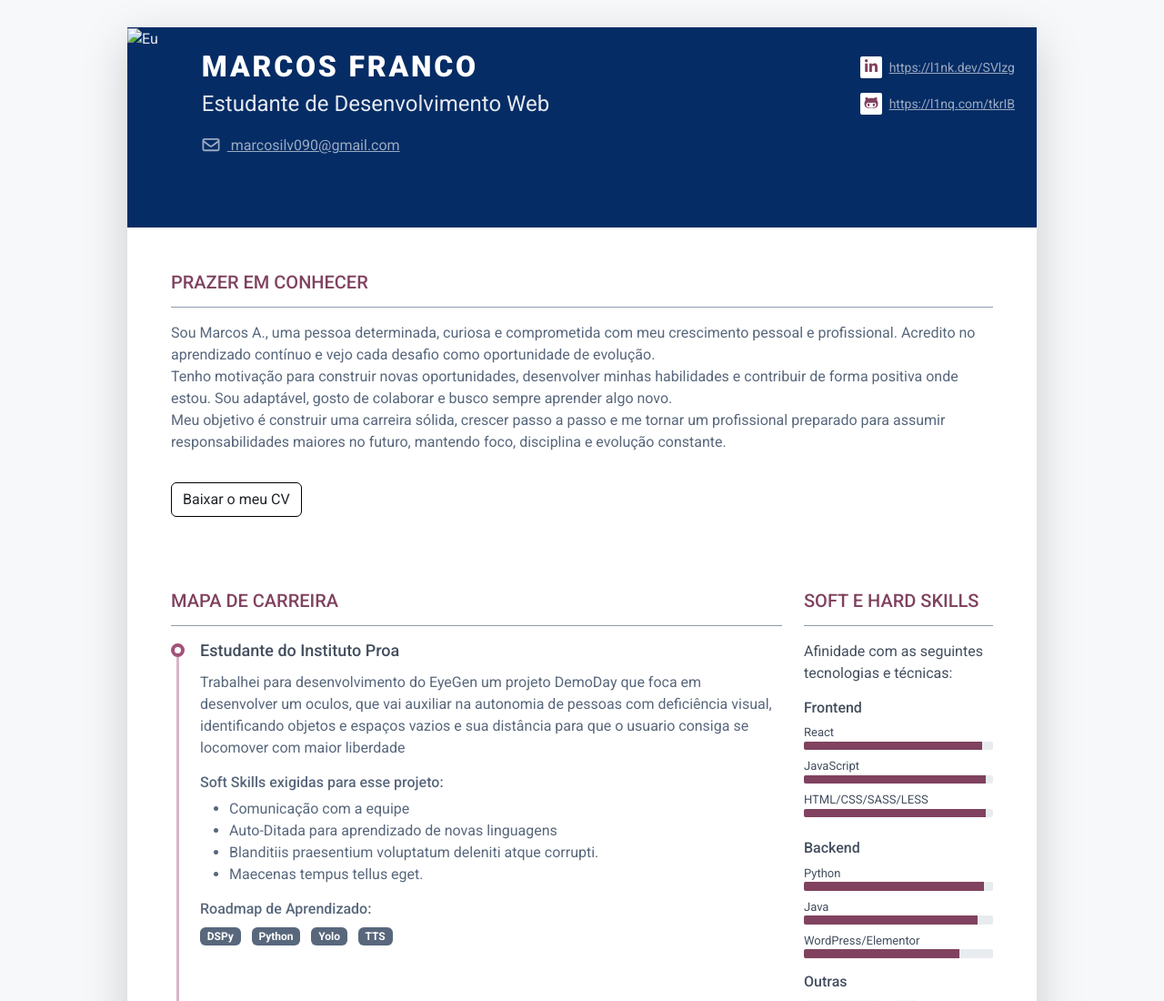
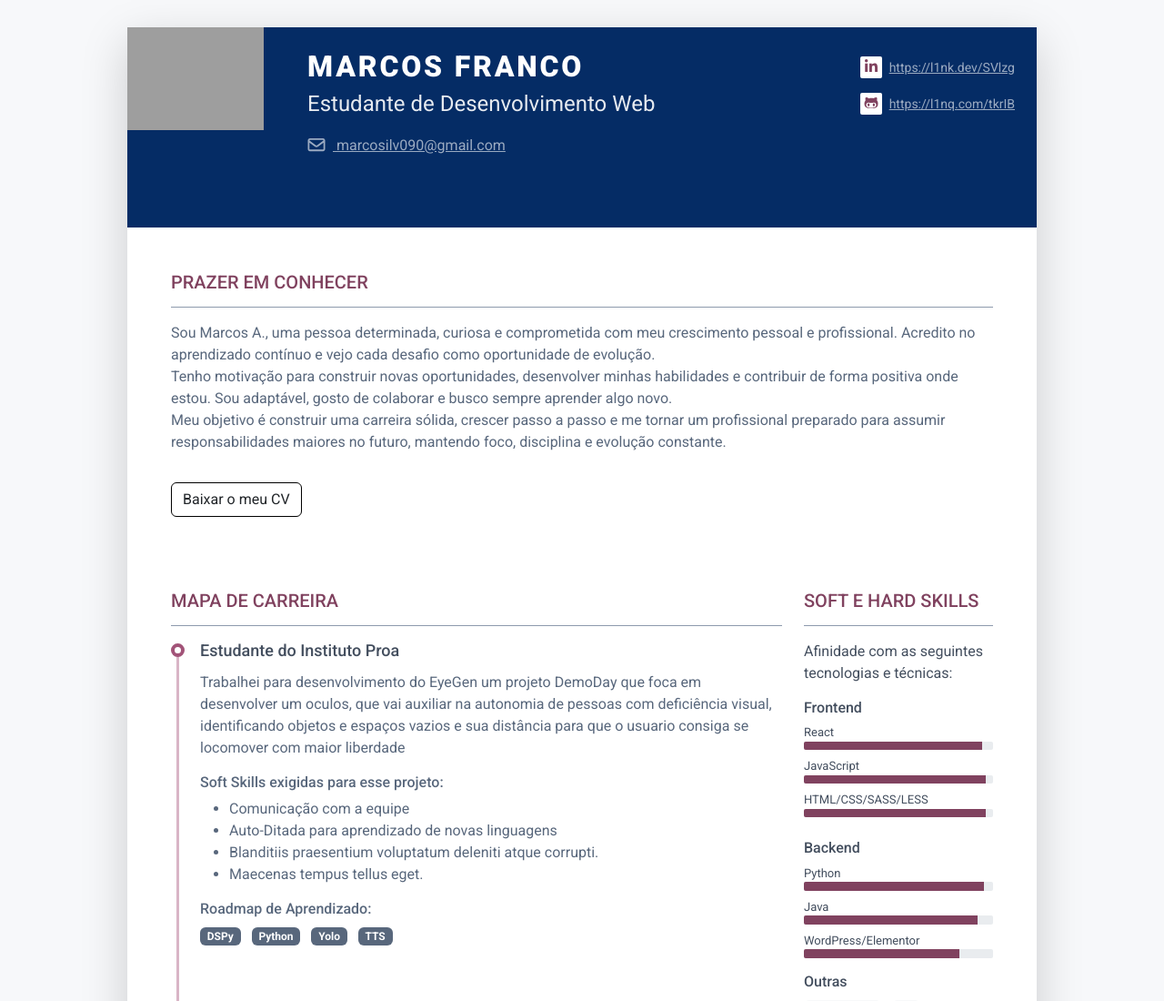
Before and after one commit to AkiraNohara696/Mapa_Carreira, a plain HTML site: page index.html in a window 1280 px wide. Shown: the top 1100 px of the page at 91% size. Drawn offline with Linux system fonts and the light colour scheme; the site is published under a folder, as on GitHub Pages, so addresses that start at the root find nothing.

Commit message:
Update index.html

```diff
--- a/index.html
+++ b/index.html
@@ -50,7 +50,7 @@
 			<header class="resume-header pt-4 pt-md-0">
 				<div class="row">
 					<div class="col-block col-md-auto resume-picture-holder text-center text-md-start">
-						<img class="picture" src="/assets/images/marcos.jpg" alt="Eu">
+						<img class="picture" src="assets/images/marcos.jpg" alt="Eu">
 					</div>
 					<div class="col">
 						<div class="row p-4 justify-content-center justify-content-md-between">
```
